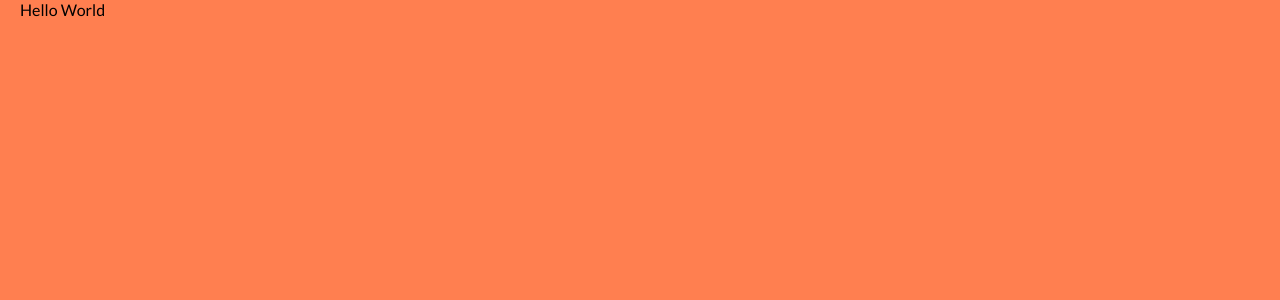
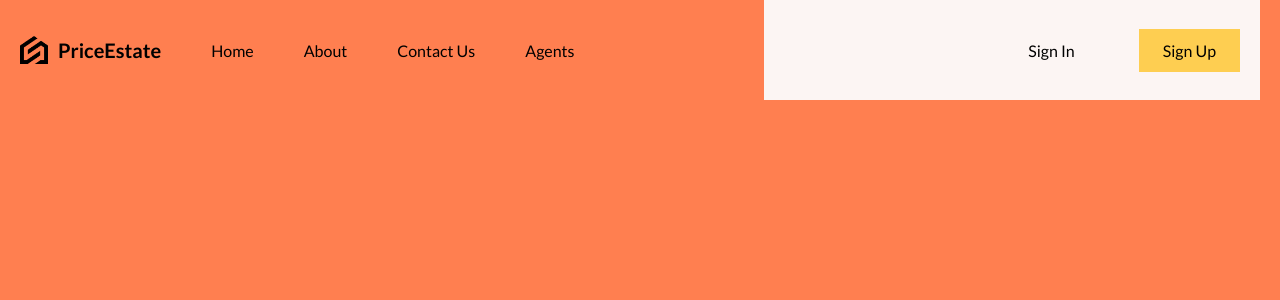
Before and after one commit to Prince-973/Home_Rental_WebApp, a React (Vite) app in the folder client/: page / in a window 1280 px wide. Shown: the top 300 px of the page. Built offline with nearby package versions, Linux system fonts and the light colour scheme.

Commit message:
create navbar

```diff
--- a/client/src/App.jsx
+++ b/client/src/App.jsx
@@ -1,7 +1,12 @@
+import Navbar from "./components/navbar/Navbar";
 import "./layout.scss";
 
 function App() {
-  return <div className="layout">Hello World</div>;
+  return (
+    <div className="layout">
+      <Navbar />
+    </div>
+  );
 }
 
 export default App;
--- /dev/null
+++ b/client/src/components/navbar/Navbar.jsx
@@ -0,0 +1,25 @@
+import "./Navbar.scss";
+function Navbar() {
+  return (
+    <nav>
+      <div className="left">
+        <a href="/" className="logo">
+          <img src="/logo.png" alt="" />
+          <span>PriceEstate</span>
+        </a>
+        <a href="/">Home</a>
+        <a href="/">About</a>
+        <a href="">Contact Us</a>
+        <a href="">Agents</a>
+      </div>
+      <div className="right">
+        <a href="">Sign In</a>
+        <a href="" className="register">
+          Sign Up
+        </a>
+      </div>
+    </nav>
+  );
+}
+
+export default Navbar;
--- /dev/null
+++ b/client/src/components/navbar/Navbar.scss
@@ -0,0 +1,60 @@
+@import '../../responsive.scss';
+
+nav{
+    display: flex;
+    justify-content: space-between;
+    height: 100px;
+    align-items: center;
+
+    a{
+        transition: all 0.4s ease;
+
+        @include sm{
+             display: none;
+        }
+        &:hover{
+          scale: 1.05;
+        }
+    }
+
+    .left{
+      flex: 3;
+      display: flex;
+      align-items: center;
+      gap: 50px;
+
+      .logo{
+        font-weight: bold;
+        font-size: 20px;
+        display: flex;
+        align-items: center;
+        gap: 10px;
+
+        img{
+            width: 28px;
+        }
+        span{
+            @include md{
+                display: none;
+           }
+        }
+      }
+    }
+
+    .right{
+      flex: 2;
+      display: flex;
+      align-items: center;
+      justify-content: flex-end;
+      background-color: #fcf5f3;
+      height: 100%;
+
+      a{
+        padding: 12px 24px;
+        margin: 20px;
+      }
+      .register{
+        background-color:#fece51 ;
+      }
+    }
+}
```
